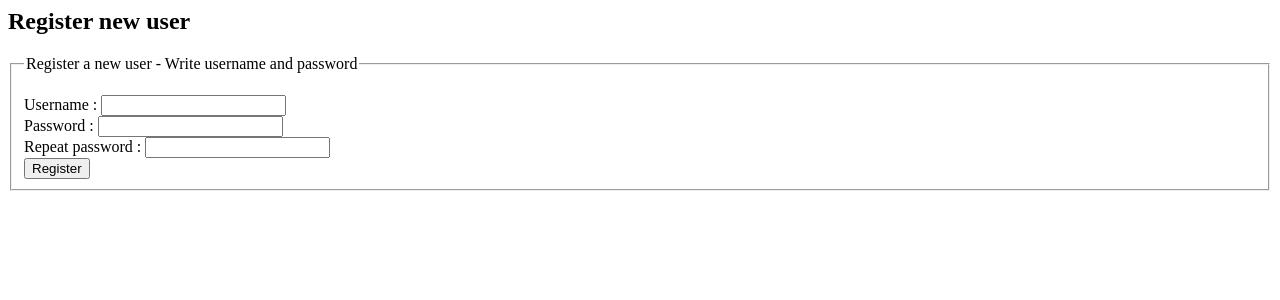
After one commit to tr222cj/1dv610-A2, a PHP site: page /view/RegisterView.php in a window 1280 px wide. The commit adds this page. Shown: the top 300 px of the page. Run offline with PHP 8.4, Linux system fonts and the light colour scheme; the template is opened without the code that fills it, so the values that code supplies are empty.

Commit message:
Added RegisterFunctions and solved 4.1-2

```diff
--- /dev/null
+++ b/view/RegisterView.php
@@ -0,0 +1,19 @@
+<h2>Register new user</h2>
+
+<form action='?register' method='post' enctype='multipart/form-data'>
+    <fieldset>
+    <legend>Register a new user - Write username and password</legend>
+        <p id='RegisterView::Message'><?php echo $message; ?></p>
+        <label for='RegisterView::UserName' >Username :</label>
+        <input type='text' size='20' name='RegisterView::UserName' id='RegisterView::UserName' value='' />
+        <br/>
+        <label for='RegisterView::Password' >Password  :</label>
+        <input type='password' size='20' name='RegisterView::Password' id='RegisterView::Password' value='' />
+        <br/>
+        <label for='RegisterView::PasswordRepeat' >Repeat password  :</label>
+        <input type='password' size='20' name='RegisterView::PasswordRepeat' id='RegisterView::PasswordRepeat' value='' />
+        <br/>
+        <input id='submit' type='submit' name='DoRegistration'  value='Register' />
+        <br/>
+    </fieldset>
+</form>
```
Also changed, not shown: controller/RegisterController.php (added, +18 -0 lines), index.php (+7 -0 lines), view/LayoutView.php (+10 -1 lines).
